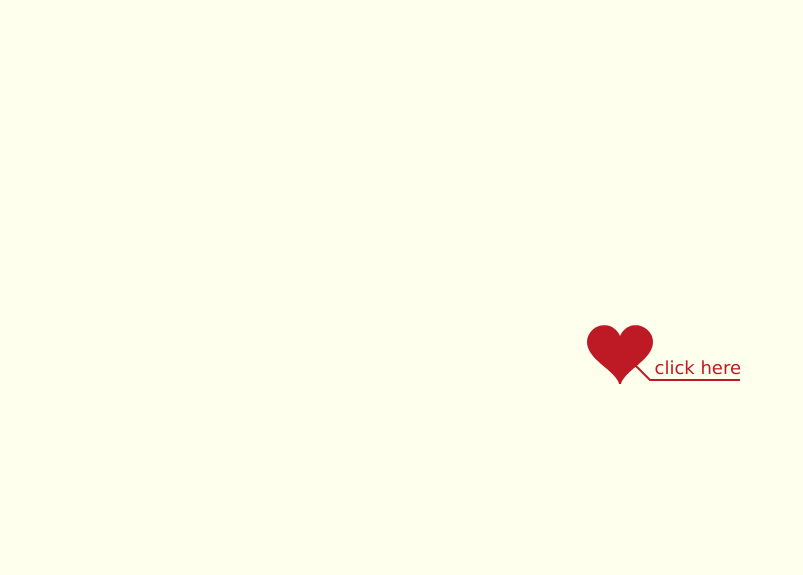
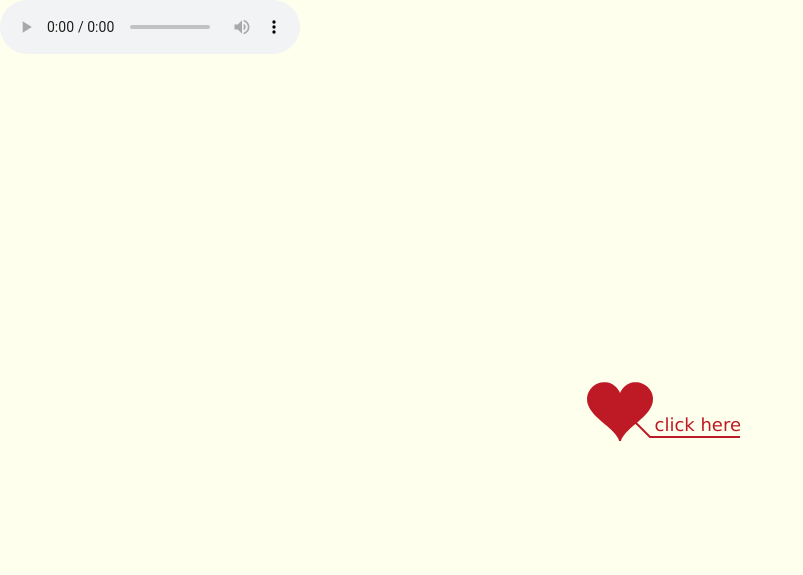
Before and after one commit to zyzyy1025/xhzy, a plain HTML site: page index.html in a window 1280 px wide. Shown: the whole page, without its empty margins (0-803 px from the left). Drawn offline with Linux system fonts and the light colour scheme.

Commit message:
Update index.html

```diff
--- a/index.html
+++ b/index.html
@@ -17,7 +17,7 @@
 </head>
     <body>
         <!--这里放音乐哦 -->
-		<audio autoplay="autoplay">
+		<audio controls autoplay>
 			<source src="/xhzy/lianaigaoji.mp3" tpye="audio/mp3">
 
 		</audio>
```
